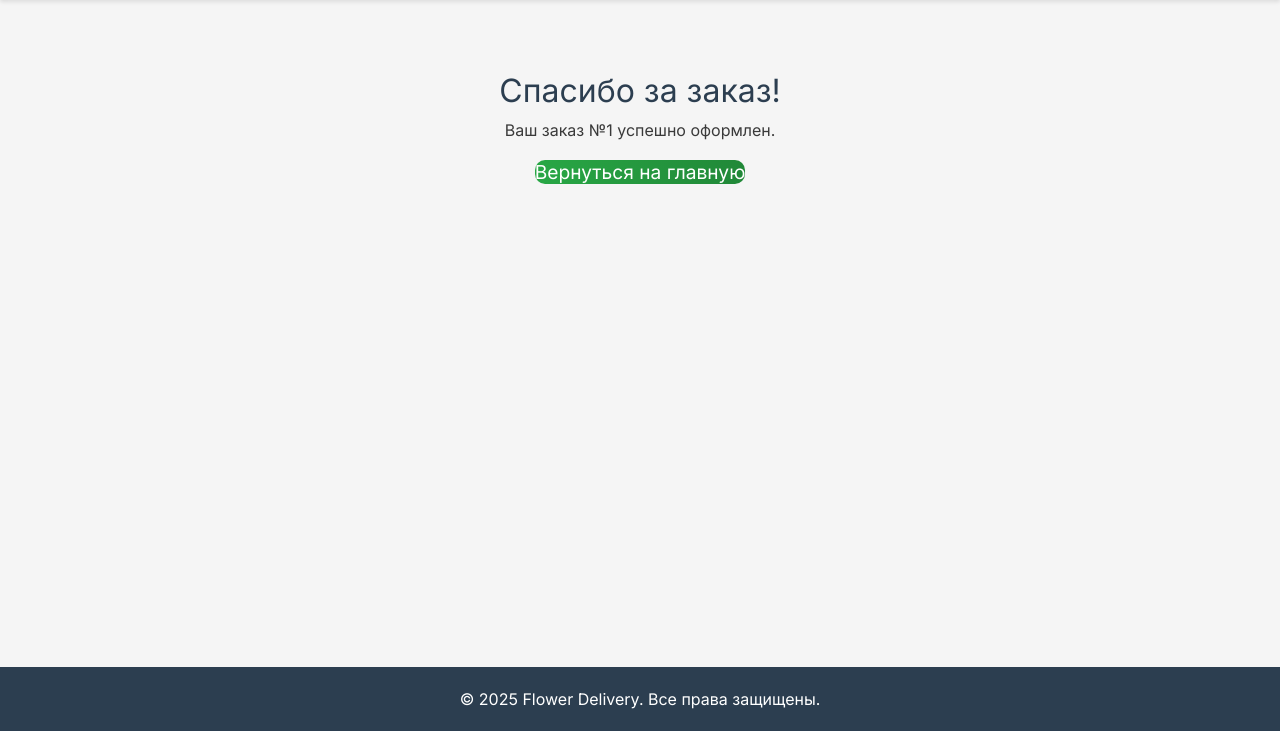
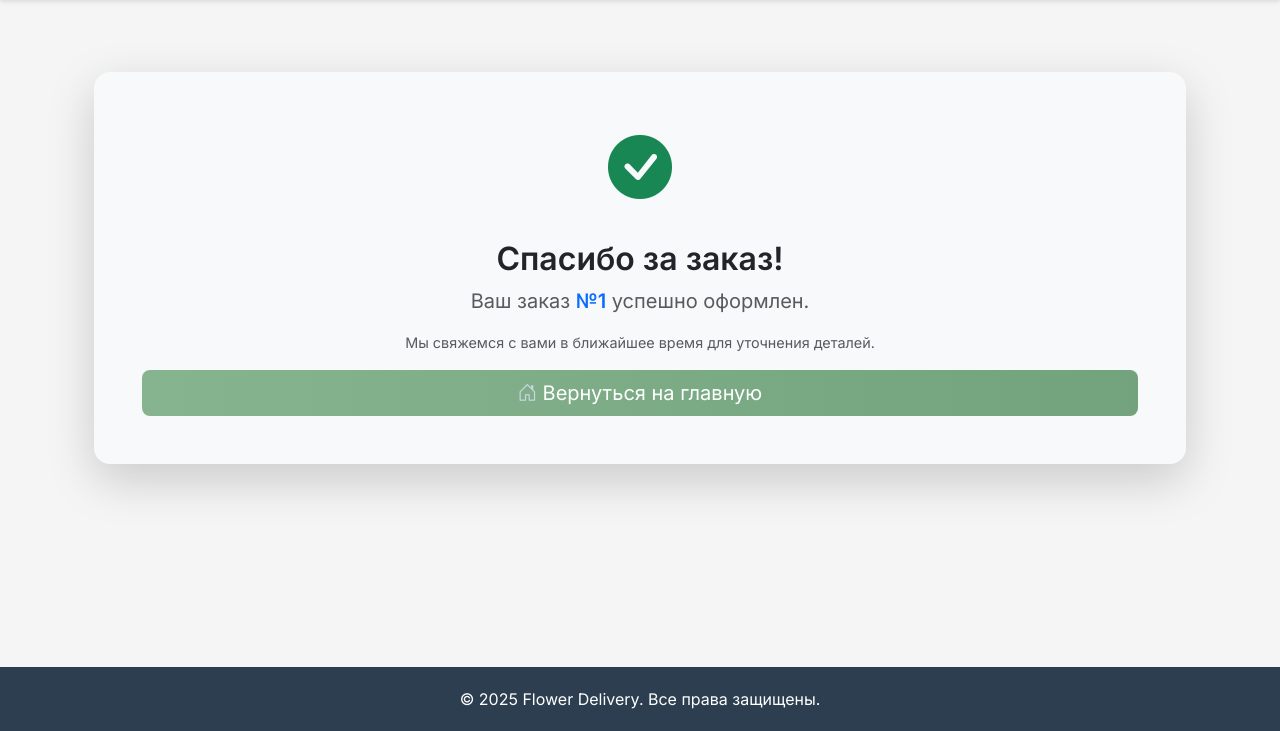
Before and after one commit to kazantsevalexander/ZeroFlowersShop, a Django app: page /shop/order-success/1/ in a window 1280 px wide. Shown: the part 69-800 px from the top of the page. Run offline with Django 5.2, Linux system fonts and the light colour scheme.

Commit message:
Update order_success.html

```diff
--- a/shop/templates/shop/order_success.html
+++ b/shop/templates/shop/order_success.html
@@ -3,9 +3,17 @@
 {% block title %}Заказ успешно оформлен{% endblock %}
 
 {% block content %}
-    <div class="container my-5 text-center">
-        <h2>Спасибо за заказ!</h2>
-        <p>Ваш заказ №{{ order_id }} успешно оформлен.</p>
-        <a href="/" class="btn-checkout">Вернуться на главную</a>
+<div class="container my-5 text-center">
+    <div class="card shadow-lg border-0 rounded-4 p-5 bg-light">
+        <div class="mb-4">
+            <i class="bi bi-check-circle-fill text-success" style="font-size: 4rem;"></i>
+        </div>
+        <h2 class="fw-bold text-dark">Спасибо за заказ!</h2>
+        <p class="text-muted fs-5">Ваш заказ <span class="fw-bold text-primary">№{{ order_id }}</span> успешно оформлен.</p>
+        <p class="text-muted">Мы свяжемся с вами в ближайшее время для уточнения деталей.</p>
+        <a href="/" class="btn btn-success btn-lg px-4">
+            <i class="bi bi-house-door"></i> Вернуться на главную
+        </a>
     </div>
+</div>
 {% endblock %}
```
